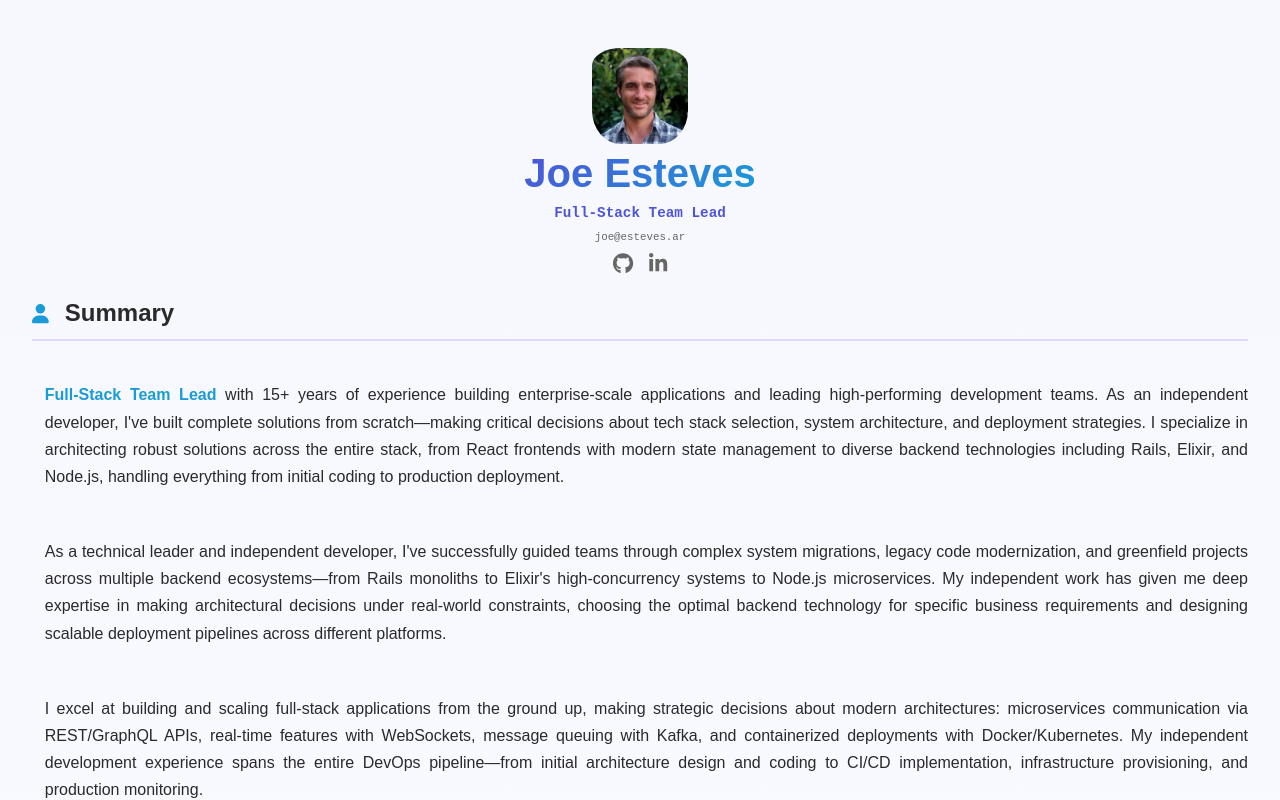
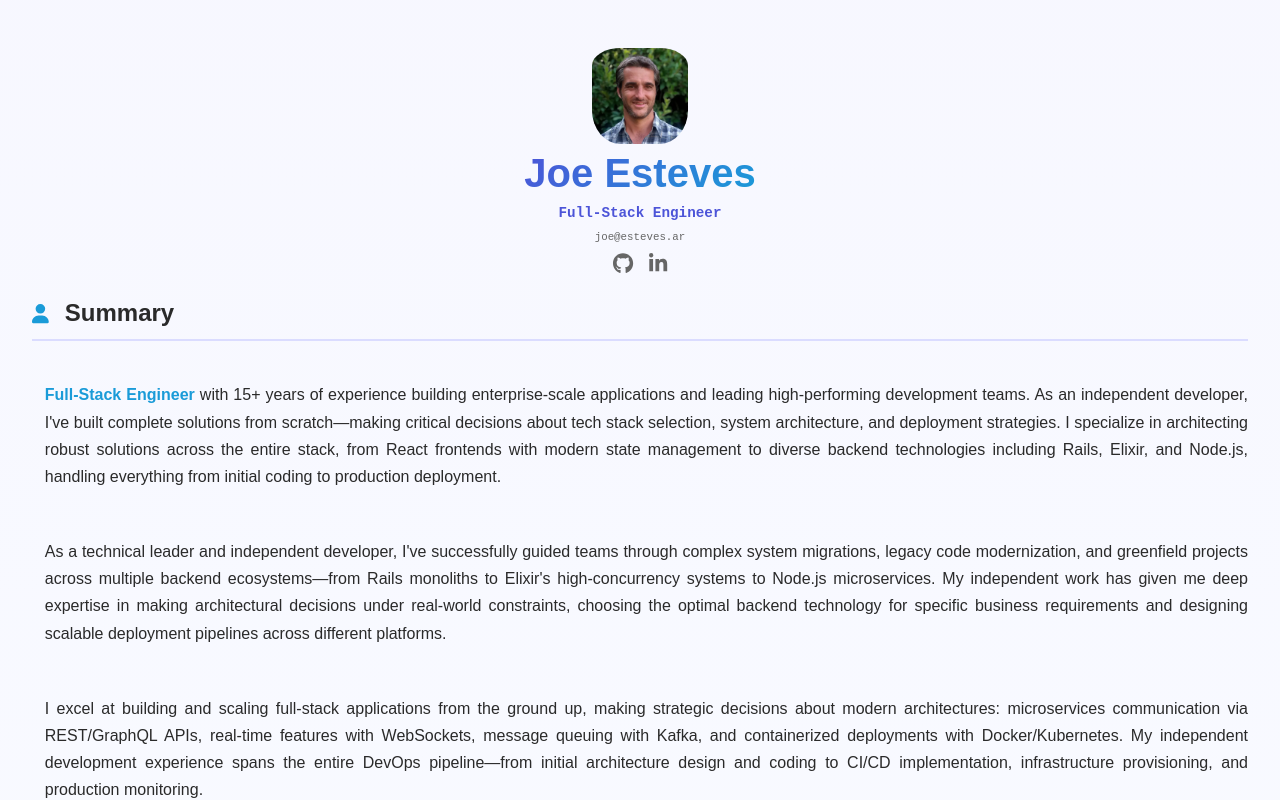
Before and after one commit to joeesteves/homepage, a React (Vite) app: page / in a window 1280 px wide. Shown: the top 800 px of the page. Built offline with nearby package versions, Linux system fonts and the light colour scheme; a web font is replaced by a local one.

Commit message:
engineer

```diff
--- a/src/components/header.tsx
+++ b/src/components/header.tsx
@@ -6,7 +6,7 @@ export const Header = () => (
   <div className="header">
     <img src={profileLogo} className="logo" alt="Profile logo" />
     <h1>Joe Esteves</h1>
-    <h5>Full-Stack Team Lead</h5>
+    <h5>Full-Stack Engineer</h5>
     <h5>joe@esteves.ar</h5>
     <div className="header__social-links">
       <a href="https://github.com/joeesteves" target="_blank">
--- a/src/components/sections/profile.tsx
+++ b/src/components/sections/profile.tsx
@@ -3,7 +3,7 @@ import { Section } from "../section";
 const description = (
   <div className="section__description">
     <p>
-      <strong>Full-Stack Team Lead</strong> with 15+ years of experience building enterprise-scale applications and leading high-performing development teams. As an independent developer, I've built complete solutions from scratch—making critical decisions about tech stack selection, system architecture, and deployment strategies. I specialize in architecting robust solutions across the entire stack, from React frontends with modern state management to diverse backend technologies including Rails, Elixir, and Node.js, handling everything from initial coding to production deployment.
+      <strong>Full-Stack Engineer</strong> with 15+ years of experience building enterprise-scale applications and leading high-performing development teams. As an independent developer, I've built complete solutions from scratch—making critical decisions about tech stack selection, system architecture, and deployment strategies. I specialize in architecting robust solutions across the entire stack, from React frontends with modern state management to diverse backend technologies including Rails, Elixir, and Node.js, handling everything from initial coding to production deployment.
     </p>
     <p>
       As a technical leader and independent developer, I've successfully guided teams through complex system migrations, legacy code modernization, and greenfield projects across multiple backend ecosystems—from Rails monoliths to Elixir's high-concurrency systems to Node.js microservices. My independent work has given me deep expertise in making architectural decisions under real-world constraints, choosing the optimal backend technology for specific business requirements and designing scalable deployment pipelines across different platforms.
```
